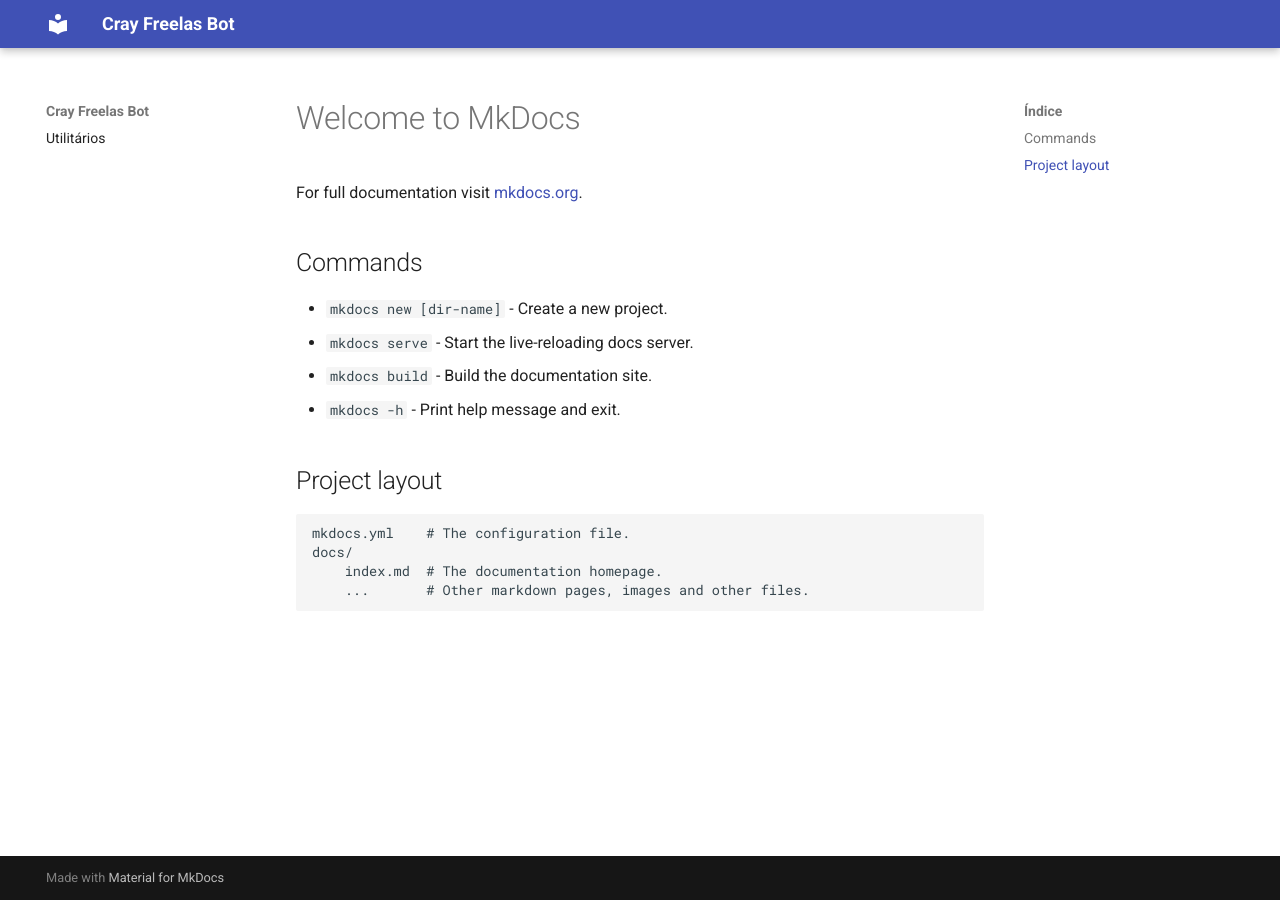
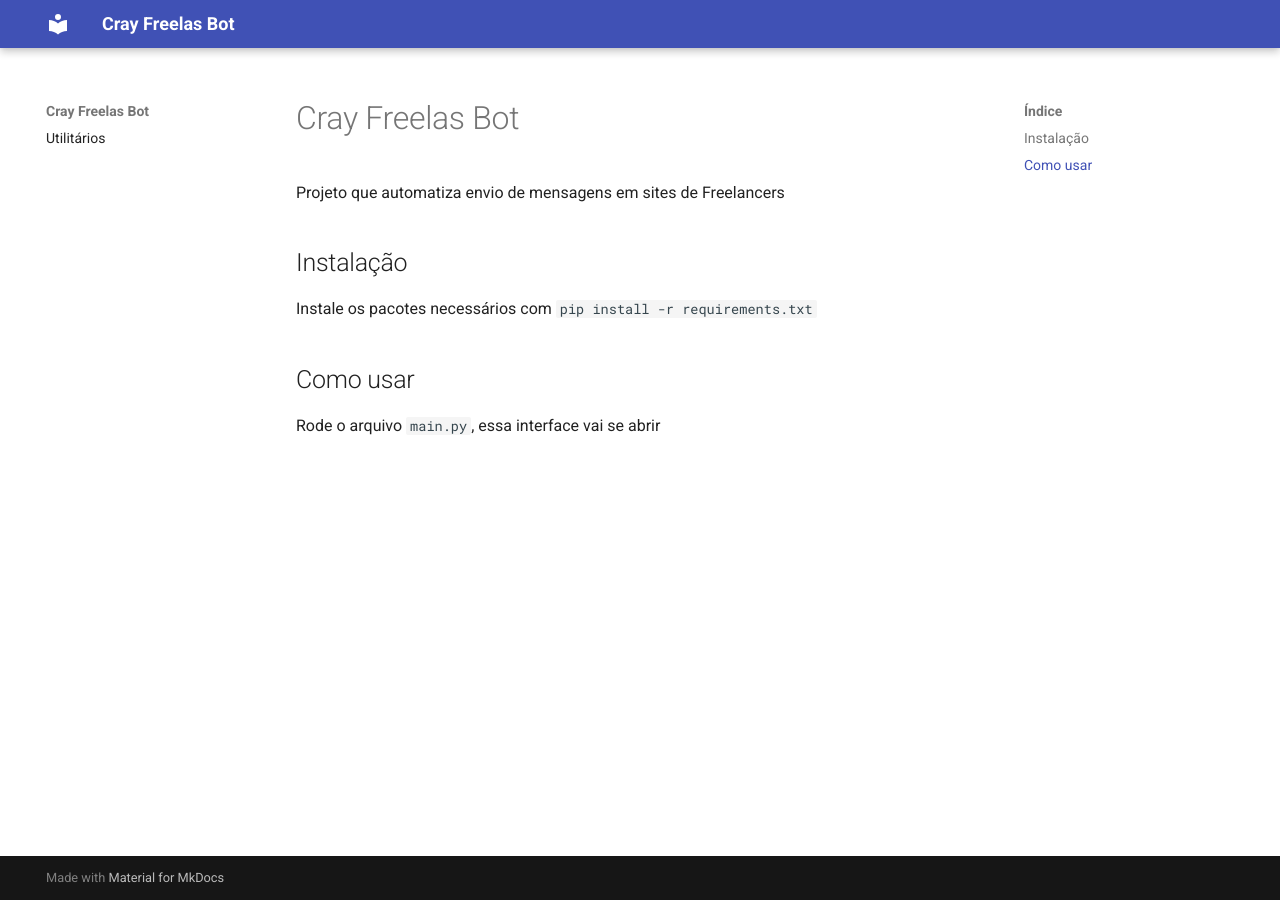
Before and after one commit to riguima/freelancer-auto-message, an MkDocs documentation site: the page built from docs/index.md, in a window 1280 px wide. Built offline with MkDocs 1.6.1 and Material for MkDocs 9.7.7, drawn with Linux system fonts in a browser that asks for light colours.

Commit message:
initial docs for index.md added

```diff
--- a/docs/index.md
+++ b/docs/index.md
@@ -1,17 +1,11 @@
-# Welcome to MkDocs
+# Cray Freelas Bot
 
-For full documentation visit [mkdocs.org](https://www.mkdocs.org).
+Projeto que automatiza envio de mensagens em sites de Freelancers
 
-## Commands
+## Instalação
 
-* `mkdocs new [dir-name]` - Create a new project.
-* `mkdocs serve` - Start the live-reloading docs server.
-* `mkdocs build` - Build the documentation site.
-* `mkdocs -h` - Print help message and exit.
+Instale os pacotes necessários com `pip install -r requirements.txt`
 
-## Project layout
+## Como usar
 
-    mkdocs.yml    # The configuration file.
-    docs/
-        index.md  # The documentation homepage.
-        ...       # Other markdown pages, images and other files.
+Rode o arquivo `main.py`, essa interface vai se abrir
```
